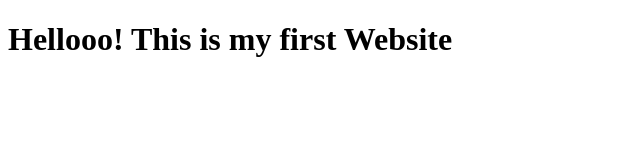
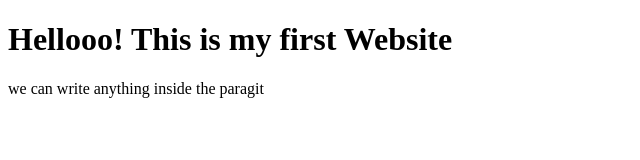
Before and after one commit to kummarivyshnavi/my-website, a plain HTML site: page index.html in a window 1280 px wide. Shown: the whole page, without its empty margins (0-640 px from the left). Drawn offline with Linux system fonts and the light colour scheme.

Commit message:
added index.html

```diff
--- a/index.html
+++ b/index.html
@@ -1,5 +1,8 @@
 <!DOCTYPE html>
 <html>
 <head><title>My Site</title></head>
-<body><h1>Hellooo! This is my first Website</h1></body>
+<body><h1>Hellooo! This is my first Website</h1>
+    <p>we can write anything inside the paragit </p>
+
+</body>
 </html>
```
